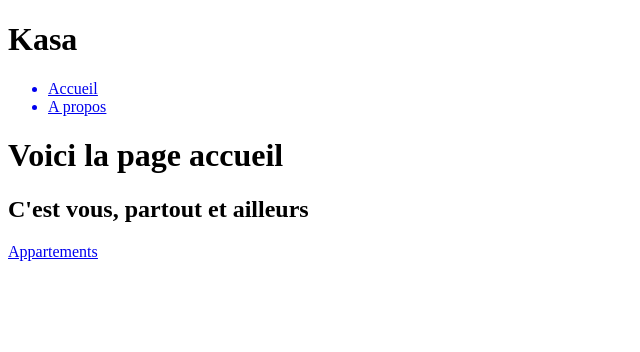
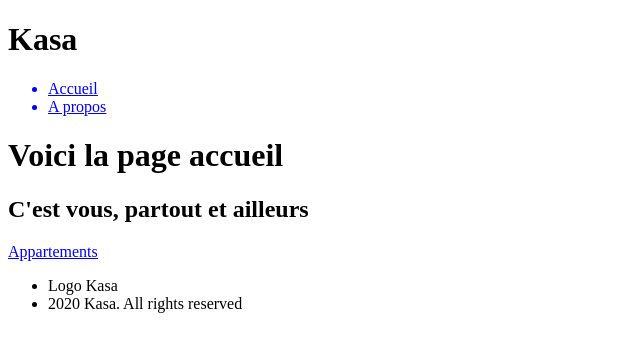
Before and after one commit to SilviaTGit/Project5, a React (Vite) app in the folder kasa/: page / in a window 1280 px wide. Shown: the top 352 px of the page, without its empty margins (0-640 px from the left). Built offline with nearby package versions, Linux system fonts and the light colour scheme.

Commit message:
Added Footer component

```diff
--- /dev/null
+++ b/kasa/src/components/Footer.jsx
@@ -0,0 +1,14 @@
+function Footer() {
+  return (
+    <footer>
+   <nav>
+        <ul>
+            <li>Logo Kasa</li>
+            <li>2020 Kasa. All rights reserved</li>
+        </ul>
+   </nav>
+    </footer>
+  );
+};
+
+export default Footer;
--- a/kasa/src/pages/About.jsx
+++ b/kasa/src/pages/About.jsx
@@ -1,4 +1,5 @@
 import Header from "../components/Header";
+import Footer from "../components/Footer";
 
 const About = () => {
   return (
@@ -7,6 +8,7 @@ const About = () => {
         <div>
              <h1>Voici la page à propos</h1>
     </div>
+    <Footer></Footer>
     </div>
   );
 };
--- a/kasa/src/pages/Apartments.jsx
+++ b/kasa/src/pages/Apartments.jsx
@@ -1,4 +1,5 @@
 import Header from "../components/Header";
+import Footer from "../components/Footer";
 
 const Apartments = () => {
   return (
@@ -7,6 +8,7 @@ const Apartments = () => {
         <div>
              <h1>Voici la page des appartements</h1>
     </div>
+    <Footer></Footer>
     </div>
   );
 };
--- a/kasa/src/pages/Home/Home.jsx
+++ b/kasa/src/pages/Home/Home.jsx
@@ -1,4 +1,5 @@
 import Header from "../../components/Header";
+import Footer from "../../components/Footer";
 import { NavLink } from "react-router-dom";
 
 const Home = () => {
@@ -12,6 +13,7 @@ const Home = () => {
             <a href="#">Appartements</a>
             </NavLink>
       </div>
+      <Footer></Footer>
     </div>
   );
 };
```
